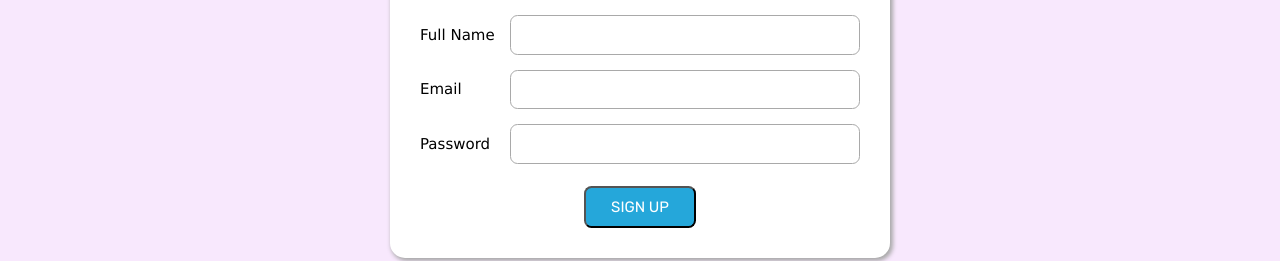
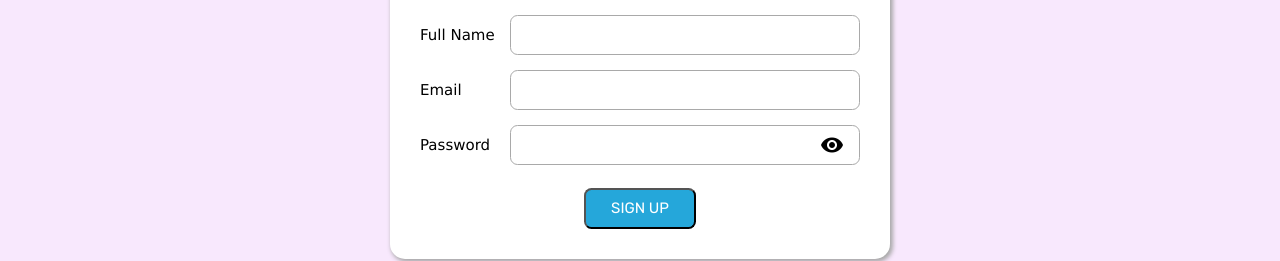
Before and after one commit to David3Emmanuel/Hairs-by-Solomon, a React (Create React App) app: page /login in a window 1280 px wide. Shown: the part 474-735 px from the top of the page. Built offline with nearby package versions, Linux system fonts and the light colour scheme; no server answers; the database is empty.

Commit message:
Added show/hide password

```diff
--- a/src/Login/Login.css
+++ b/src/Login/Login.css
@@ -15,8 +15,20 @@
     min-width: 5rem;
 }
 
-.login-input input {
+.login-input__input-container {
+    margin: 7.5px 0;
+    border: 0.8px solid darkgray;
     border-radius: 0.5rem;
+    height: 40px;
+    flex: 1;
+    display: flex;
+}
+
+.login-input__input-container input {
+    margin: 0;
+    border: none;
+    border-radius: 0.5rem;
+    background-color: hsla(0, 0%, 0%, 0);
 }
 
 .toggle-login-mode {
--- a/src/Login/Login.js
+++ b/src/Login/Login.js
@@ -1,4 +1,4 @@
-import { useState } from "react";
+import { useState, useEffect } from "react";
 import "./Login.css";
 import useLogin from "./useLogin";
 
@@ -45,7 +45,7 @@ export default function Login() {
                 validate={emailValidate}
             />
             <LoginInput
-                name="password" label="Password" type="password"
+                name="password" label="Password" password
                 value={loginDetails.password} dispatch={dispatch}
                 validate={passwordValidate}
             />
@@ -54,24 +54,34 @@ export default function Login() {
     </div>
 }
 
-function LoginInput({ name, label, value, dispatch, validate, ...attr }) {
+function LoginInput({ name, label, value, dispatch, validate, password, ...attr }) {
     const validateError = validate(value);
+    const [showPassword, setShowPassword] = useState(false);
+
+    const [inputType, setInputType] = useState("text");
+    useEffect(() => {
+        setInputType((password && !showPassword) ? "password" : "text");
+    }, [password, showPassword]);
+
+    function onInput(e) {
+        dispatch({ type: name.toUpperCase(), value: e.target.value })
+    }
 
     return <>
         {validateError !== "" && <p className="validate-error-message">{validateError}</p>}
         <div className={`login-input product-input ${validateError === "" ? "" : "invalid"}`}>
             <p>{label}</p>
-            <input className="mobile"
-                type="text" name={name} value={value}
-                placeholder={label}
-                onInput={e => dispatch({ type: name.toUpperCase(), value: e.target.value })}
-                {...attr}
-            />
-            <input className="desktop"
-                type="text" name={name} value={value}
-                onInput={e => dispatch({ type: name.toUpperCase(), value: e.target.value })}
-                {...attr}
-            />
+            <div className="login-input__input-container">
+                <input className="mobile" type={inputType} name={name} value={value} placeholder={label} onInput={onInput} {...attr} />
+                <input className="desktop" type={inputType} name={name} value={value} onInput={onInput} {...attr} />
+                {password && <span
+                    className="material-icons"
+                    onClick={() => setShowPassword(prev => !prev)}
+                    style={{ display: "flex", justifyContent: "center", flexDirection: "column", padding: "1rem" }}
+                >
+                    {showPassword ? "visibility_off" : "visibility"}
+                </span>}
+            </div>
         </div>
     </>
 }
```
